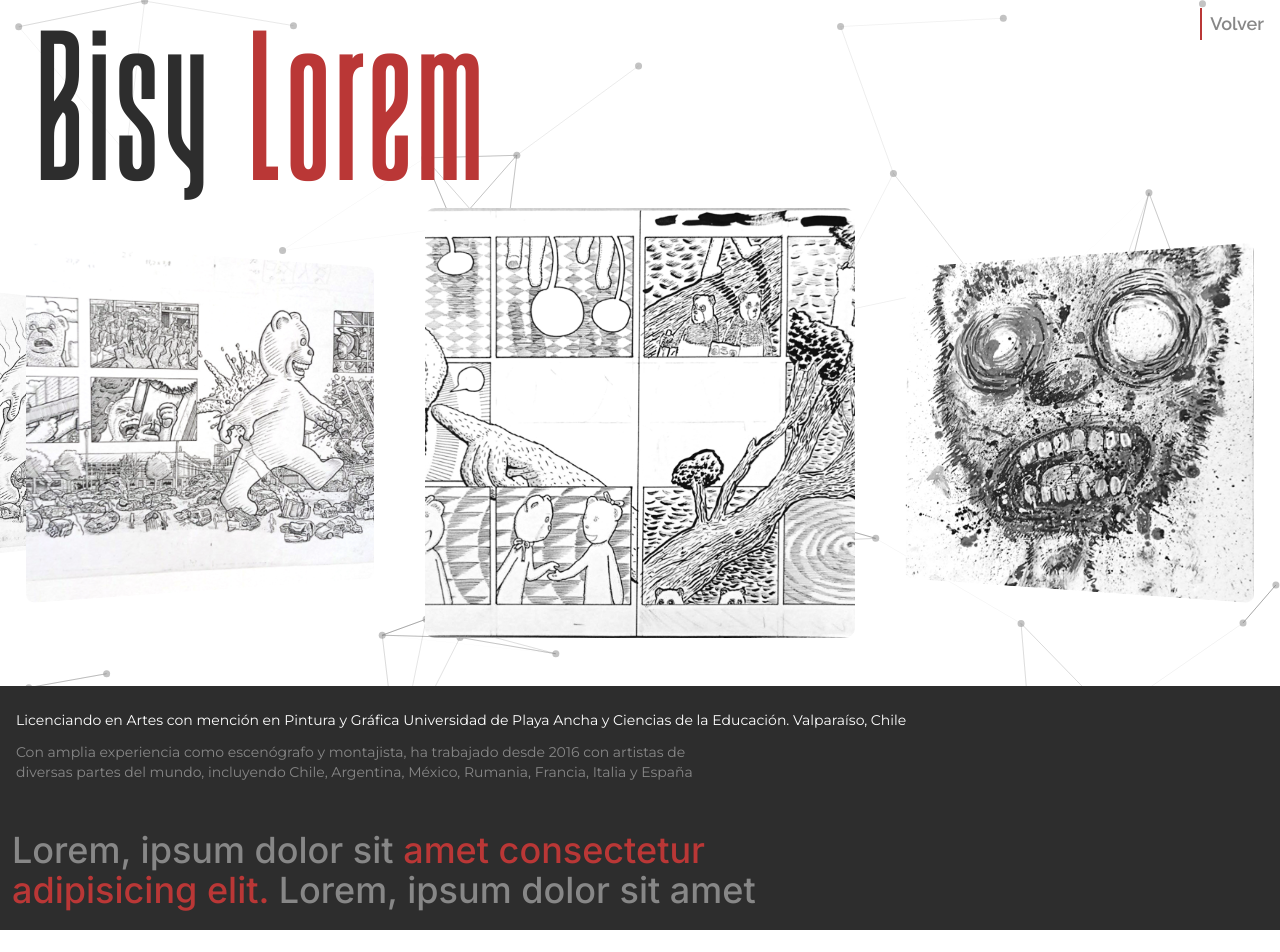
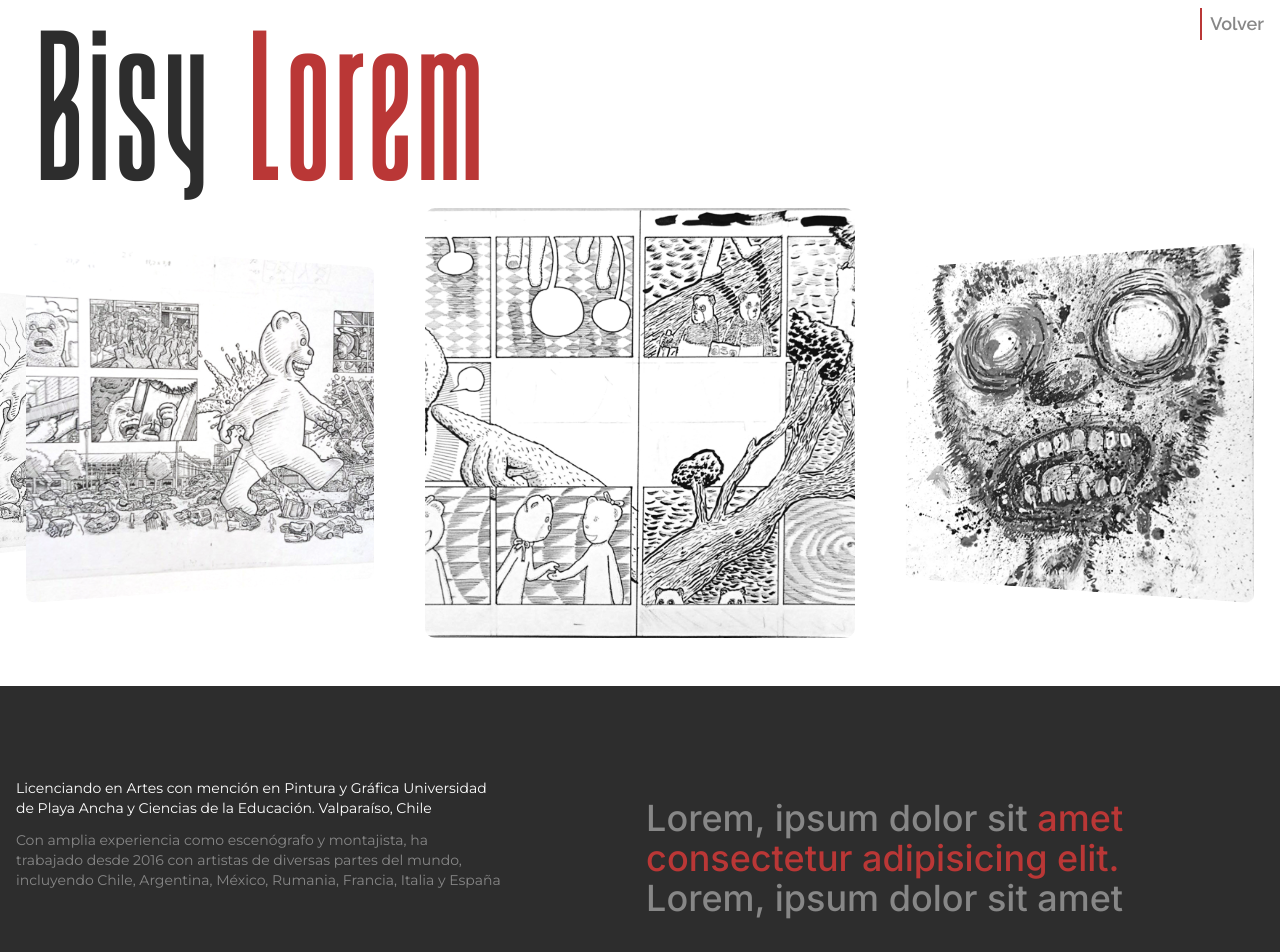
Before and after one commit to Najdorf12/gallery-app, a React (Vite) app: page /BisyLorem in a window 1280 px wide. Shown: the top 952 px of the page. Built offline with nearby package versions, Linux system fonts and the light colour scheme.

Commit message:
add styles

```diff
--- a/src/pages/ArtistDetail.jsx
+++ b/src/pages/ArtistDetail.jsx
@@ -2,7 +2,6 @@ import { useParams, Link } from "react-router-dom";
 import Slider from "../components/Slider";
 import GalleryArtist from "../components/GalleryArtist";
 import TsParticlesBg2 from "../components/TsParticlesBg2";
-
 
 const ArtistDetail = ({ artistsData }) => {
   const { id } = useParams();
@@ -10,7 +9,7 @@ const ArtistDetail = ({ artistsData }) => {
 
   return (
     <section className="bg-whiteCustom pt-14 overflow-hidden lg:pt-6  relative z-50">
-      <TsParticlesBg2 />
+      {/* <TsParticlesBg2 /> */}
       <Link to={"/"}>
         <nav className="absolute top-2  right-4 font-text font-semibold text-lg text-grayCustom border-l-[2px] border-redCustom py-[2px] pl-2">
           Volver
@@ -19,7 +18,7 @@ const ArtistDetail = ({ artistsData }) => {
 
       <article className="flex flex-col text-balance text-start relative z-50">
         <h4 className="text-[8rem] leading-[8rem] font-normal tracking-wide august-bold text-blackCustom pl-4 z-[500]  lg:text-[10rem] lg:pl-9 lg:leading-none">
-          {artist?.firstname} <br className="lg:hidden"/>
+          {artist?.firstname} <br className="lg:hidden" />
           <span className="text-redCustom">{artist?.lastname}</span>
         </h4>
         <div className="my-9 lg:mt-6 lg:mb-12">
@@ -27,8 +26,8 @@ const ArtistDetail = ({ artistsData }) => {
         </div>
       </article>
 
-      <article className="bg-blackCustom pt-6 pb-5 text-balance z-50 relative">
-        <div className="bg-blackCustom  px-4 font-text2 font-normal ">
+      <article className="bg-blackCustom pt-6 pb-5 text-balance z-50 relative lg:flex lg:py-16 lg:justify-center lg:items-center">
+        <div className="px-4 font-text2 font-normal flex flex-col max-w-[700px]">
           <p className="text-whiteCustom text-sm  ">
             Licenciando en Artes con mención en Pintura y Gráfica Universidad de
             Playa Ancha y Ciencias de la Educación. Valparaíso, Chile
@@ -39,12 +38,15 @@ const ArtistDetail = ({ artistsData }) => {
             Chile, Argentina, México, Rumania, Francia, Italia y España{" "}
           </p>
         </div>
-        <div className=" mt-12 pl-3 text-balance font-medium text-grayCustom font-title text-4xl">
-          Lorem, ipsum dolor sit{" "}
-          <span className="text-redCustom">
-            amet consectetur adipisicing elit.{" "}
-          </span>
-          Lorem, ipsum dolor sit amet
+
+        <div className=" mt-12 pl-3 text-balance font-medium text-grayCustom font-title text-4xl max-w-[700px] ">
+          <article className="h-full">
+            Lorem, ipsum dolor sit{" "}
+            <span className="text-redCustom">
+              amet consectetur adipisicing elit.{" "}
+            </span>
+            Lorem, ipsum dolor sit amet
+          </article>
         </div>
       </article>
 
```
